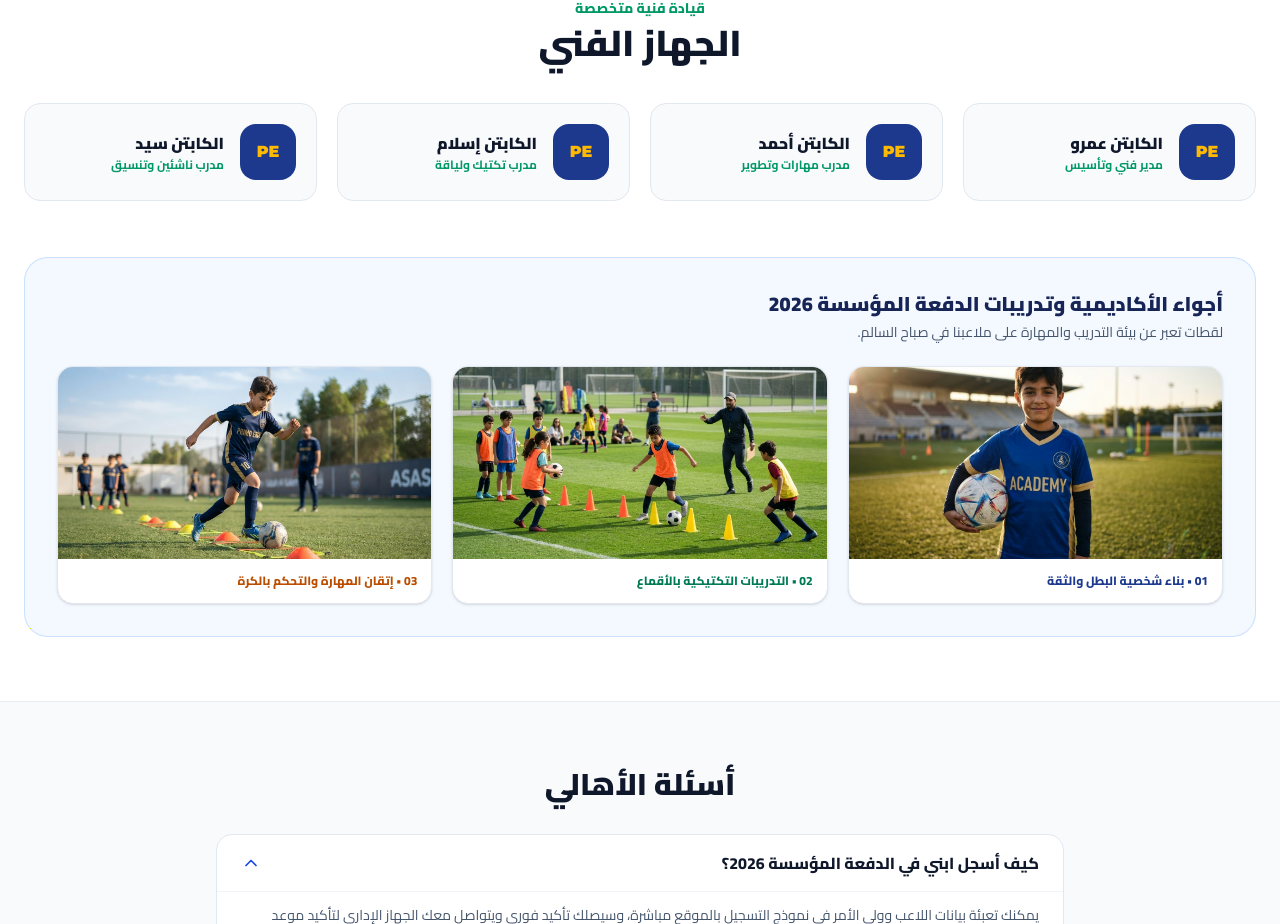
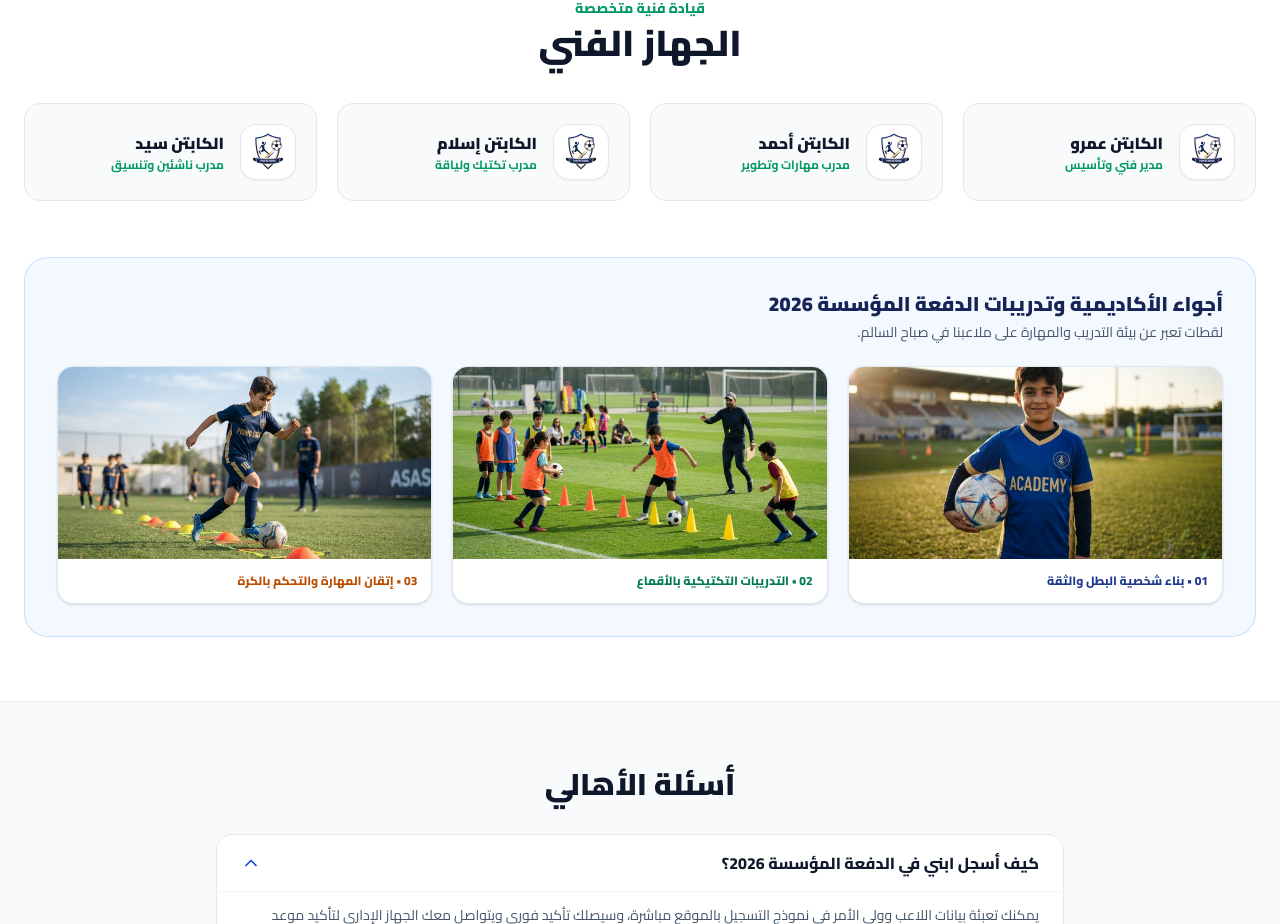
Before and after one commit to Elnour1/primo-eroe, a React (Vite) app: page / in a window 1280 px wide. Shown: the part 4296-5220 px from the top of the page. Built offline with nearby package versions, Linux system fonts and the light colour scheme.

Commit message:
edit pages web site

```diff
--- a/src/components/CoachesGallerySection.jsx
+++ b/src/components/CoachesGallerySection.jsx
@@ -20,8 +20,12 @@ export default function CoachesGallerySection({ isAr }) {
                 key={coach.nameEn}
                 className="p-4 lg:p-5 rounded-2xl bg-slate-50 border border-slate-200 flex items-center gap-3 lg:gap-4 hover:border-blue-400 transition min-w-0"
               >
-                <div className="w-12 h-12 lg:w-14 lg:h-14 rounded-2xl bg-blue-900 text-amber-400 font-['Montserrat'] font-black text-sm lg:text-base flex items-center justify-center shrink-0">
-                  PE
+                <div className="w-12 h-12 lg:w-14 lg:h-14 rounded-2xl bg-white border border-slate-200 p-1.5 flex items-center justify-center shrink-0 shadow-xs">
+                  <img
+                    src="./images/logo.svg"
+                    alt="Primo Eroe Logo"
+                    className="w-full h-full object-contain"
+                  />
                 </div>
                 <div className="min-w-0">
                   <h3 className="font-black text-slate-900 text-sm lg:text-base">
```
